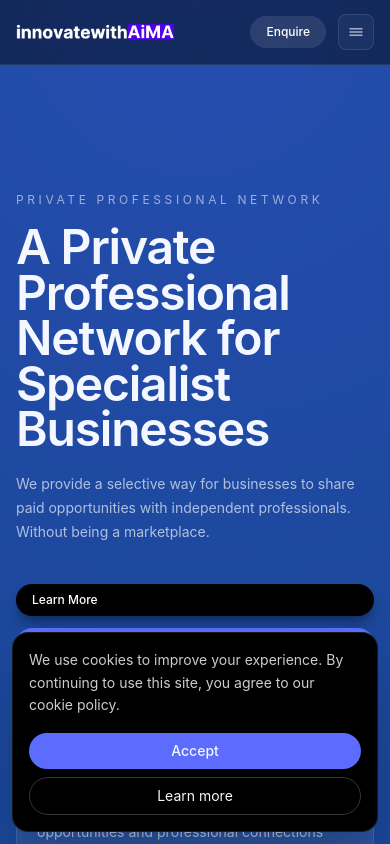
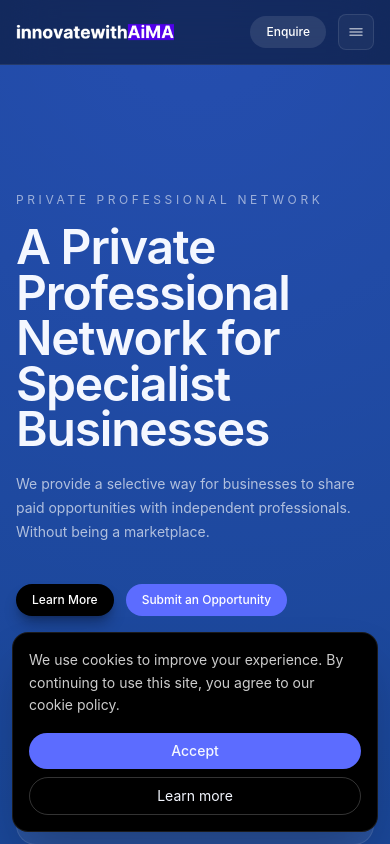
Before and after one commit to 1nn4a/iwa, a React (Vite) app: page / in a window 390 px wide. Shown: the top 844 px of the page. Built offline with nearby package versions, Linux system fonts and the light colour scheme.

Commit message:
update of blogs pt5

```diff
--- a/src/pages/HomePage.tsx
+++ b/src/pages/HomePage.tsx
@@ -75,8 +75,7 @@ content="Connect with skilled freelancers, contractors and entrepreneurs. We sim
           </p>
         </motion.div>
 
-        <div className="mt-10 flex flex-col sm:flex-row gap-3">
-          <a
+<div className="mt-10 flex flex-wrap gap-3">          <a
             href="https://www.innovatewithaima.com/definitions"
             className="rounded-full bg-black px-4 py-2 text-xs font-medium text-white shadow-lg shadow-black/30 transition hover:-translate-y-0.5"
           >
```
Also changed, not shown: src/index.css (indentation only).
